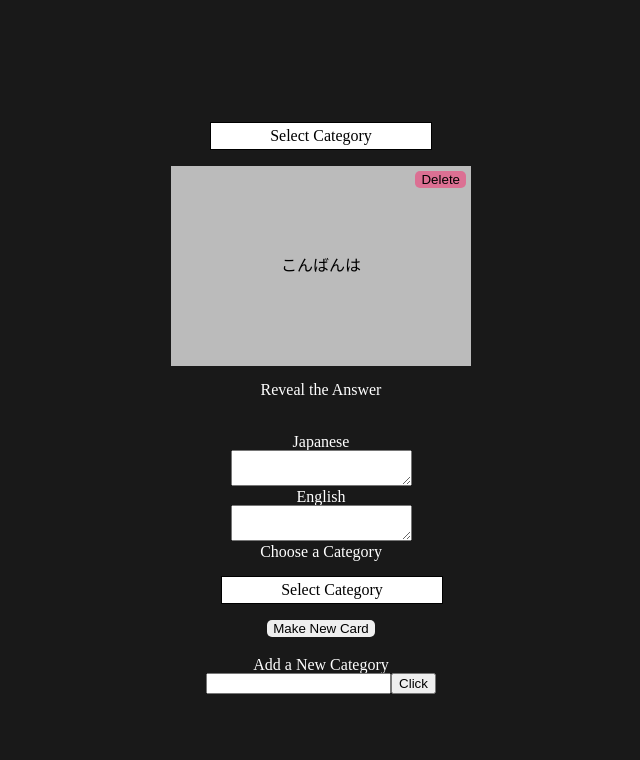
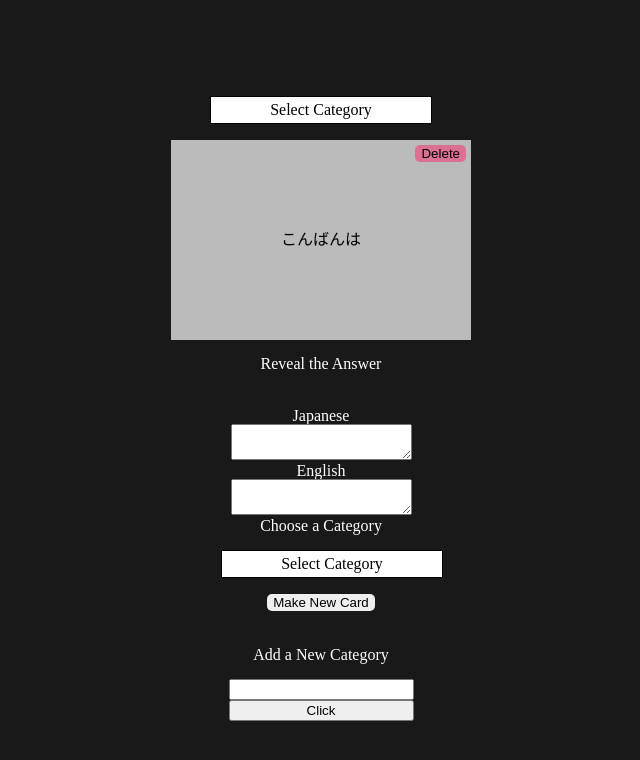
Before and after one commit to DerekPixel/japanese-flashcards, a React (Create React App) app: page / in a window 1280 px wide. Shown: the top 760 px of the page, without its empty margins (319-959 px from the left). Built offline with nearby package versions, Linux system fonts and the light colour scheme.

Commit message:
added new category support lol

```diff
--- a/src/App.css
+++ b/src/App.css
@@ -51,8 +51,21 @@ box-sizing: border-box;
 }
 /*#endregion*/
 
+html {
+  background-color: rgb(25, 25, 25);
+}
+
+/*
+==================================
+Generic Elements
+==================================
+*/
+
+h2 {
+  margin: 1rem 0;
+}
+
 .App {
-  background-color: rgb(25, 25, 25);
   color: white;
   height: 100vh;
   display: flex;
@@ -177,3 +190,14 @@ button:hover {
 #invisiable {
   display: none;
 }
+
+/*
+==================================
+New Category
+==================================
+*/
+
+.new-category {
+  display: flex;
+  flex-direction: column;
+}
```
